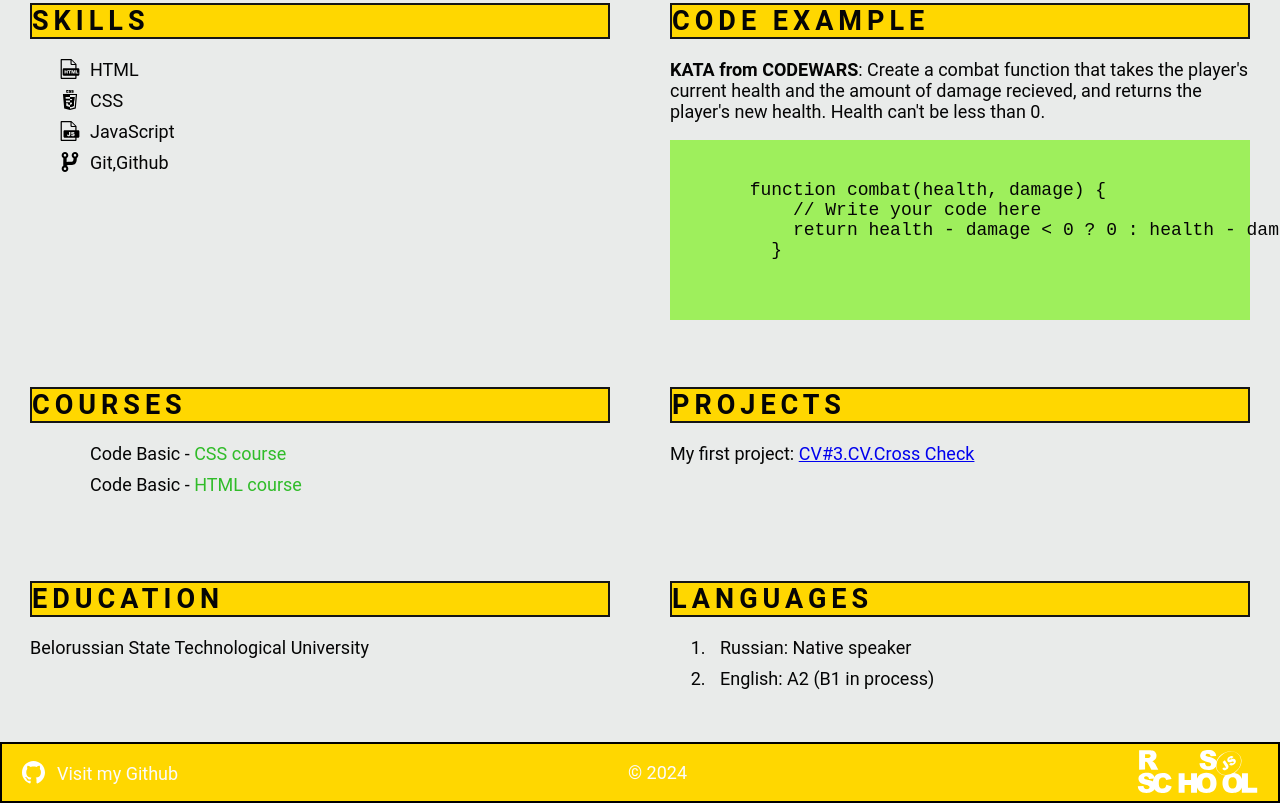
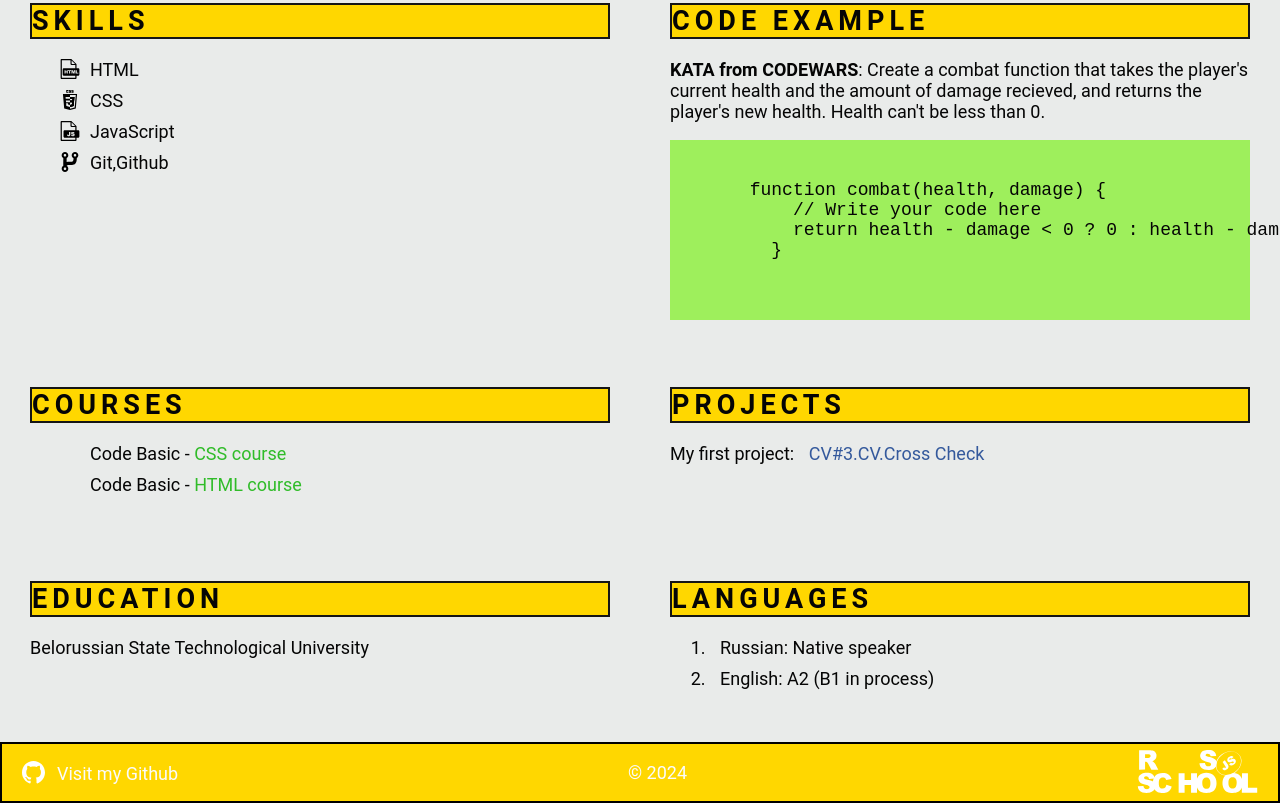
Before and after one commit to sergeytsvir/rsschool-cv, a plain HTML site: page index.html in a window 1280 px wide. Shown: the part 675-1478 px from the top of the page. Drawn offline with Linux system fonts and the light colour scheme; a web font is replaced by a local one.

Commit message:
fix: html section

```diff
--- a/index.html
+++ b/index.html
@@ -84,7 +84,7 @@
         </section>
           <section class="section" id="projects">
             <h2 class="section-title">Projects</h2>
-            <p><class="section-paragraph">My first project: <a href="https://github.com/sergeytsvir/rsschool-cv/tree/rsschool-cv-html" title="project"> CV#3.CV.Cross Check</a></p>
+            <p class="section-paragraph">My first project: <a href="https://github.com/sergeytsvir/rsschool-cv/tree/rsschool-cv-html" title="project"> CV#3.CV.Cross Check</a></p>
           </section>
           <section class="section" id="education">
             <h2 class="section-title">Education</h2>
```
